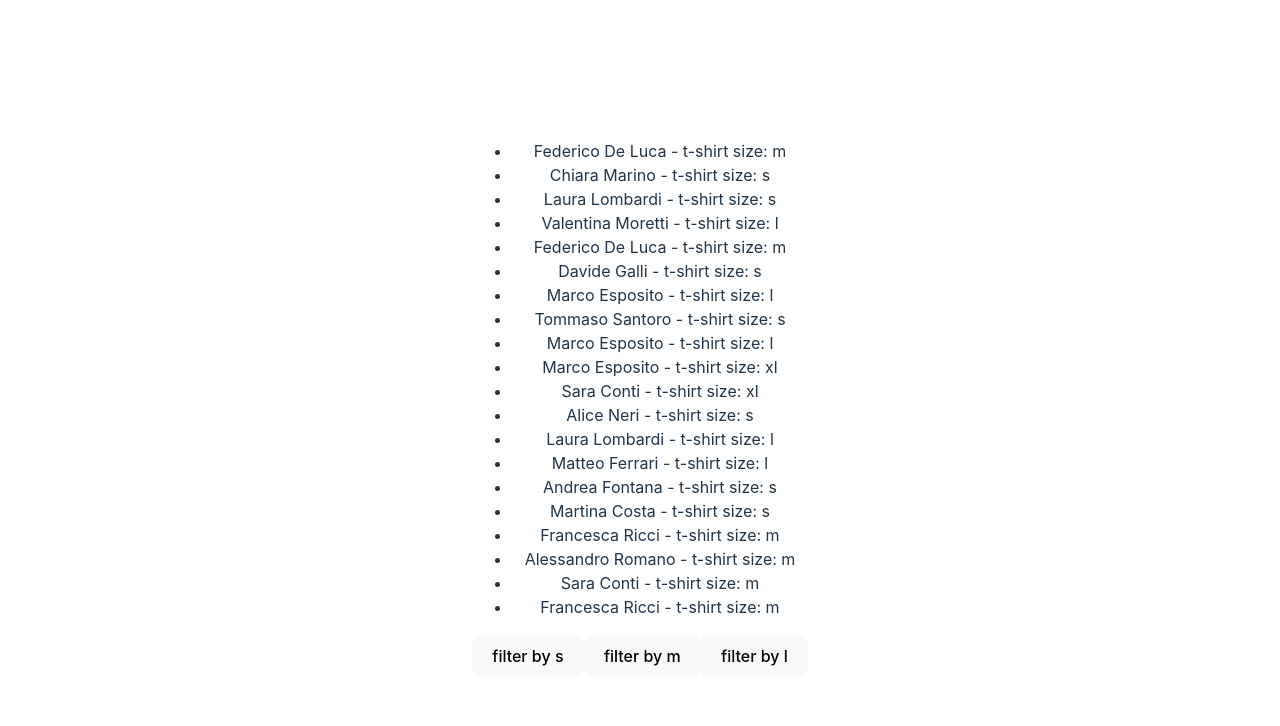
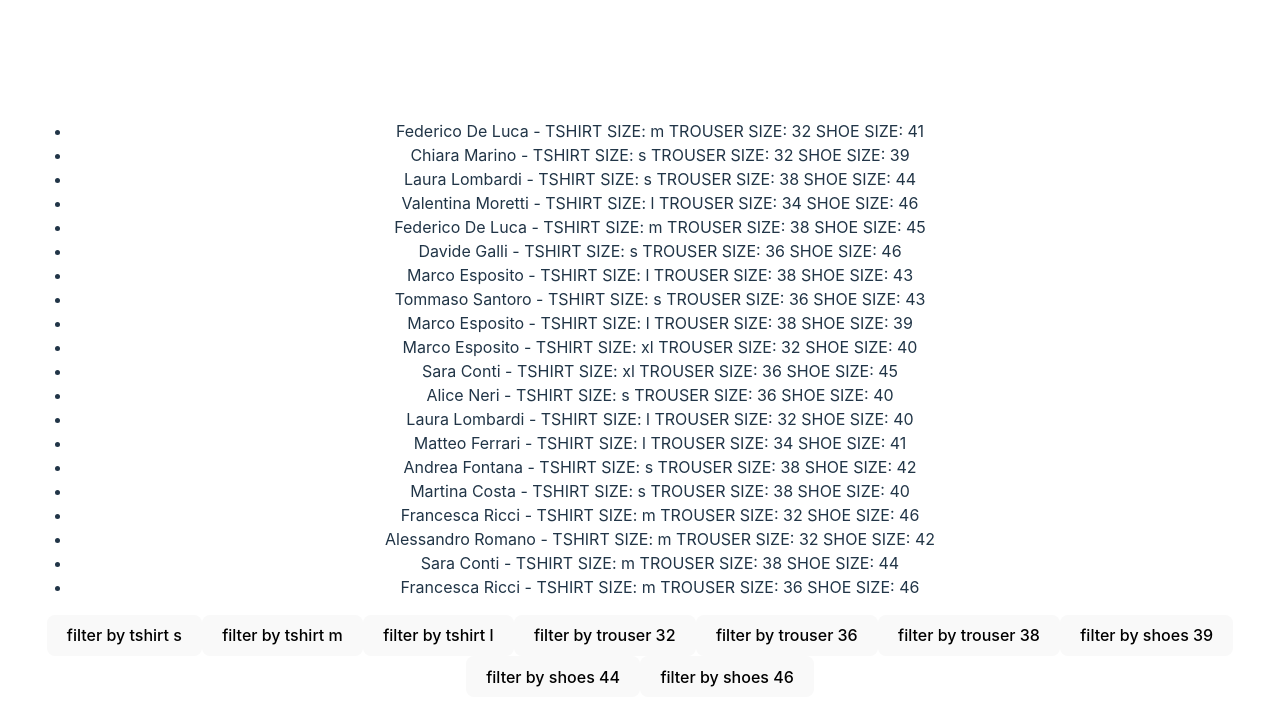
Before and after one commit to RyXkci/2mmshop-reg-clienti, a React (Vite) app: page / in a window 1280 px wide. Shown: the top 726 px of the page. Built offline with nearby package versions, Linux system fonts and the light colour scheme; data requests are answered from the project's data file.

Commit message:
Filter function now uses switch case statement to filter by type passed as param. tshirt, trousers or shoes

```diff
--- a/src/App.jsx
+++ b/src/App.jsx
@@ -21,12 +21,33 @@ function App() {
 
 
 
-  const filterBySize = (param) => {
+  const filterBySize = (type, param) => {
     //filters rendered data by parameter without losing initial data. Can constantly filter by chosen param;
-    const filteredUsers = initialData.filter((user) => user.sizes.tShirt === param)
-    setUsers(filteredUsers);
+    let filteredUsers;
+    switch(type) {
+      case "tShirt":
+        filteredUsers = initialData.filter((user) => user.sizes.tShirt === param)
+        setUsers(filteredUsers);
+        break;
+        case "trousers":
+        filteredUsers = initialData.filter((user) => user.sizes.trousers === param)
+        setUsers(filteredUsers);
+        break;
+        case "shoes":
+        filteredUsers = initialData.filter((user) => user.sizes.shoes === param)
+        setUsers(filteredUsers);
+        break;
+
+
+
+    }
+
+
   }
 
+  // const tShirtFilter = (param) => {
+
+  // }
 
   console.log('users:', users)
 
@@ -36,7 +57,7 @@ function App() {
         {users.map((user) => {
           return (
             <li>
-              {user.name} - t-shirt size: {user.sizes.tShirt}
+              {user.name} - TSHIRT SIZE: {user.sizes.tShirt} TROUSER SIZE: {user.sizes.trousers} SHOE SIZE: {user.sizes.shoes}
             </li>
           );
         })}
@@ -44,24 +65,68 @@ function App() {
 
       <button
         onClick={() => {
-          filterBySize("s");
+          filterBySize("tShirt","s");
         }}
       >
-        filter by s
+        filter by tshirt s
       </button>
       <button
         onClick={() => {
-          filterBySize("m");
+          filterBySize("tShirt", "m");
         }}
       >
-        filter by m
+        filter by tshirt m
       </button>
       <button
         onClick={() => {
-          filterBySize("l");
+          filterBySize("tShirt", "l");
         }}
       >
-        filter by l
+        filter by tshirt l
+      </button>
+
+      <button
+        onClick={() => {
+          filterBySize("trousers", 32)}}
+      >
+        filter by trouser 32
+      </button>
+
+      <button
+        onClick={() => {
+          filterBySize("trousers", 36);
+        }}
+      >
+        filter by trouser 36
+      </button>
+
+      <button
+        onClick={() => {
+          filterBySize("trousers", 38);
+        }}
+      >
+        filter by trouser 38
+      </button>
+      <button
+        onClick={() => {
+          filterBySize("shoes", 39);
+        }}
+      >
+        filter by shoes 39
+      </button>
+      <button
+        onClick={() => {
+          filterBySize("shoes", 44);
+        }}
+      >
+        filter by shoes 44
+      </button>
+      <button
+        onClick={() => {
+          filterBySize("shoes", 46);
+        }}
+      >
+        filter by shoes 46
       </button>
     </>
   );
```
